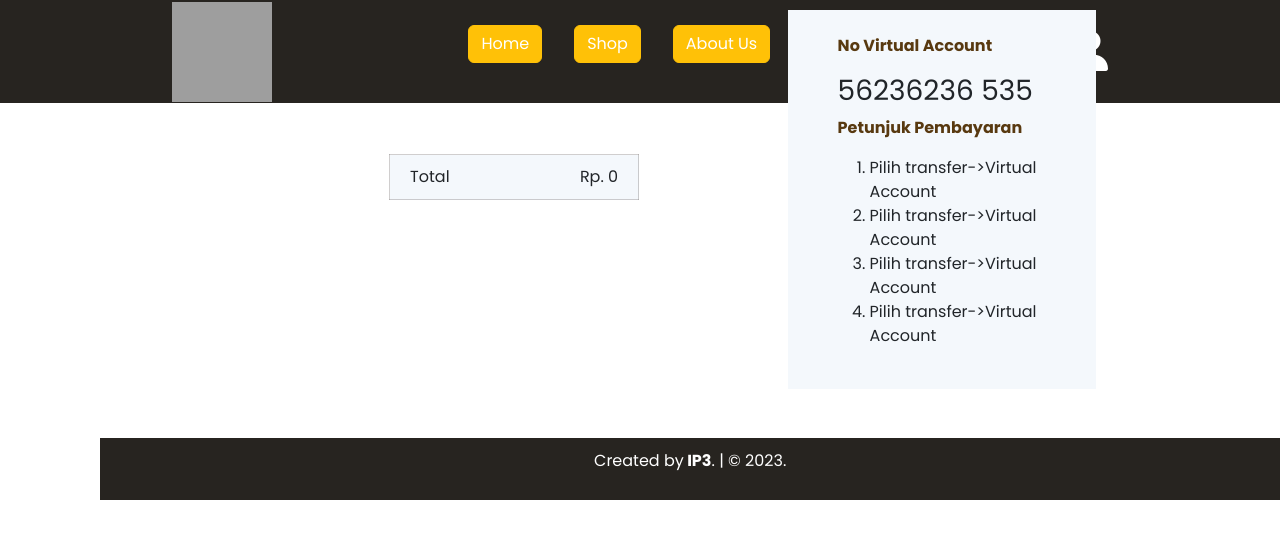
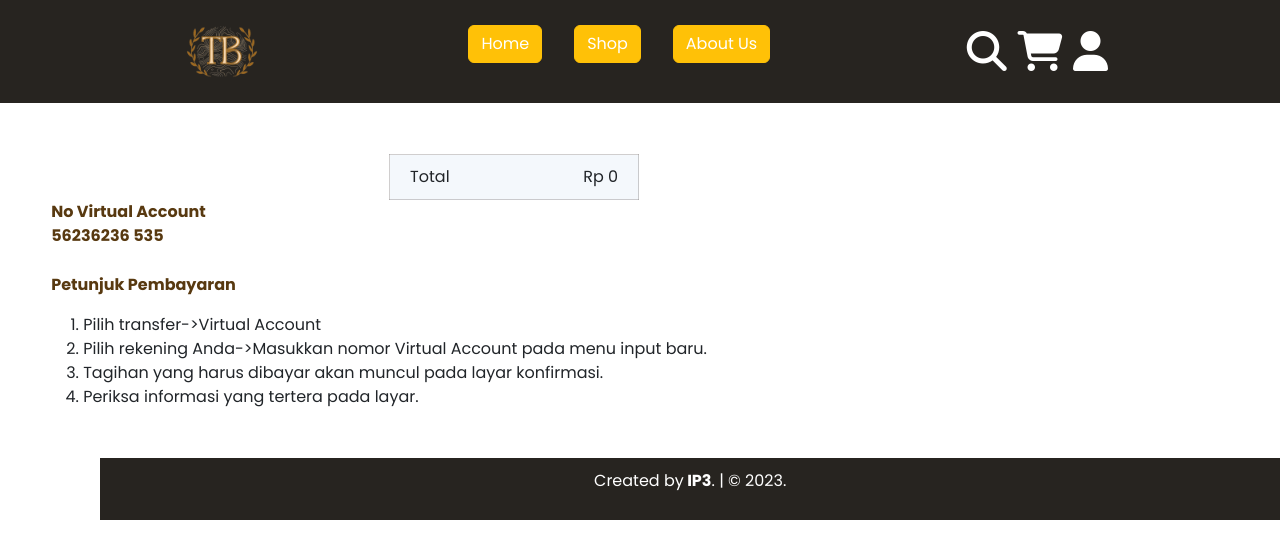
Before and after one commit to shintyadhitawputri/TokoBudaya, a PHP site: page /folderTB/checkout.php in a window 1280 px wide. Shown: the top 559 px of the page. Run offline with PHP 8.4, Linux system fonts and the light colour scheme; data that the repository does not hold is empty; grey boxes are pictures that could not be loaded.

Commit message:
Update checkout.php

```diff
--- a/checkout.php
+++ b/checkout.php
@@ -17,6 +17,7 @@ $multiprdk = mysqli_query($koneksi, $sql);
     <meta charset="UTF-8" />
     <meta name="viewport" content="width=device-width, initial-scale=1.0" />
     <title>Checkout</title>
+    <link rel="icon" type="image/x-icon" href="img/logo.png"/>
 
     <!-- font awesome cdn link -->
     <link rel="stylesheet" href="https://cdnjs.cloudflare.com/ajax/libs/font-awesome/6.4.2/css/all.min.css">
@@ -37,14 +38,14 @@ $multiprdk = mysqli_query($koneksi, $sql);
 
 <body>
     <header>
-        <img src="img/logo TB.png" height="100" width="100" />
+        <img src="img/logo.png" height="100" width="100" />
 
 
         <nav class="navbar">
             <ul>
-                <li><a href="#home"><button type="button" class="btn btn-warning">Home</button></a></li>
-                <li><a href="#shop"><button type="button" class="btn btn-warning">Shop</button></a></li>
-                <li><a href="#about"><button type="button" class="btn btn-warning">About Us</button></a></li>
+                <li><a href="home.php"><button type="button" class="btn btn-warning">Home</button></a></li>
+                <li><a href="shop.php"><button type="button" class="btn btn-warning">Shop</button></a></li>
+                <li><a href="aboutus.html"><button type="button" class="btn btn-warning">About Us</button></a></li>
             </ul>
         </nav>
 
@@ -54,16 +55,13 @@ $multiprdk = mysqli_query($koneksi, $sql);
             <div class="fas fa-user" id="user-btn"></div>
         </div>
 
-
-
-
     </header>
     <main>
         <section>
             <?php $total = 0; ?>
             <?php foreach ($multiprdk as $prdk) : ?>
 
-                <div class="desk">
+
                     <div class="produk">
                         <table>
                             <tr>
@@ -106,42 +104,45 @@ $multiprdk = mysqli_query($koneksi, $sql);
                                 Total
                             </td>
                             <td>
-                                Rp.
+                                Rp
                                 <?php
                                 echo $total;
                                 ?>
                             </td>
                         </tr>
                     </table>
-                </div>
-                <div class="tf">
+                 </div>
+
+
 
                     <div class="no">
-                        <p>No Virtual Account</p>
-                        <h3>56236236 535</h3>
+                        <p>No Virtual Account<br>
+                        <span>56236236 535</span></p>
                     </div>
                     <div class="tutor">
                         <p> Petunjuk Pembayaran</p>
+                        <div class="step">
                         <ol>
                             <li>
                                 Pilih transfer->Virtual Account
                             </li>
                             <li>
-                                Pilih transfer->Virtual Account
+                                Pilih rekening Anda->Masukkan nomor Virtual Account pada menu input baru.
                             </li>
                             <li>
-                                Pilih transfer->Virtual Account
+                                Tagihan yang harus dibayar akan muncul pada layar konfirmasi.
                             </li>
                             <li>
-                                Pilih transfer->Virtual Account
+                                Periksa informasi yang tertera pada layar.
                             </li>
                         </ol>
                     </div>
-                </div>
+                    </div>
 
 
 
-                </div>
+
+
                 <section>
 
 
```
